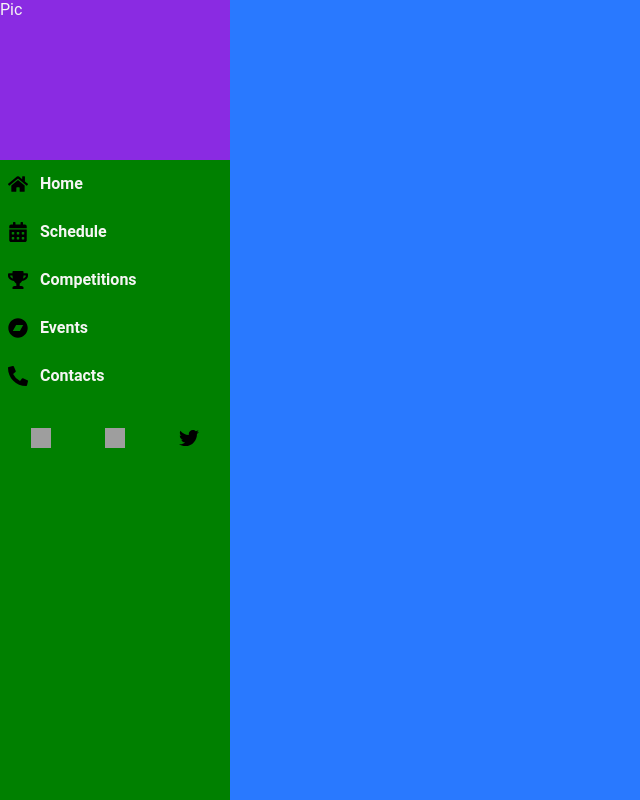
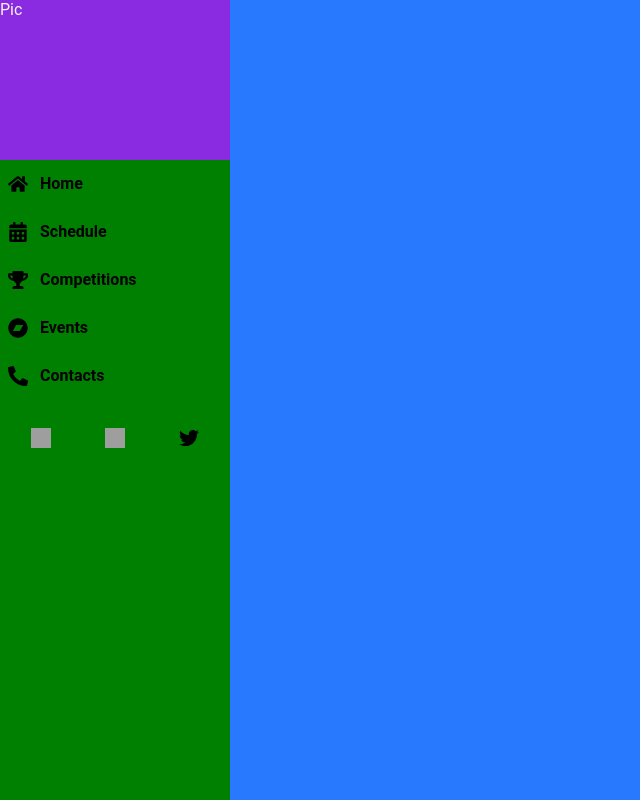
Before and after one commit to NevilleAntony98/Excel-2020, a React (Create React App) app: page / in a window 1280 px wide. Both pictures are taken after a click on the picture 30 px from the left and 30 px from the top of the page. Shown: the whole page, without its empty margins (0-640 px from the left). Built offline with nearby package versions, Linux system fonts and the light colour scheme; grey boxes are pictures that could not be loaded.

Commit message:
add navlink to navigation buttons

```diff
--- a/src/components/Navbar/Bottombar.js
+++ b/src/components/Navbar/Bottombar.js
@@ -1,4 +1,5 @@
 import React from "react";
+import { NavLink } from "react-router-dom";
 
 import "./Bottombar.css";
 
@@ -11,13 +12,13 @@ import excelLogo from "../../assets/svg/excelLogo.svg";
 const Bottombar = () => {
   return (
     <div className="bottombar-container">
-      <div>
+      <NavLink to="/schedule">
         <img alt="Schedule" src={schedule} height="20px" width="20px" />
-      </div>
-      <div>
+      </NavLink>
+      <NavLink to="/competitions">
         <img alt="Competitions" src={competitions} height="20px" width="20px" />
-      </div>
-      <div>
+      </NavLink>
+      <NavLink to="/">
         <img
           alt="Home"
           src={excelLogo}
@@ -25,13 +26,13 @@ const Bottombar = () => {
           width="60px"
           style={{ marginTop: "-24px" }}
         />
-      </div>
-      <div>
+      </NavLink>
+      <NavLink to="/events">
         <img alt="Events" src={events} height="20px" width="20px" />
-      </div>
-      <div>
+      </NavLink>
+      <NavLink to="/contacts">
         <img alt="Contacts" src={contacts} height="20px" width="20px" />
-      </div>
+      </NavLink>
     </div>
   );
 };
--- a/src/components/Navbar/Sidebar.css
+++ b/src/components/Navbar/Sidebar.css
@@ -17,6 +17,8 @@
   padding: 14px 4px;
   font-weight: bold;
   cursor: pointer;
+  text-decoration: none;
+  color: black;
 }
 .sidebar-row:hover {
   background-color: limegreen;
--- a/src/components/Navbar/Sidebar.js
+++ b/src/components/Navbar/Sidebar.js
@@ -1,4 +1,5 @@
 import React, { useEffect, useRef } from "react";
+import { NavLink } from "react-router-dom";
 
 import home from "../../assets/svg/home.svg";
 import schedule from "../../assets/svg/schedule.svg";
@@ -33,26 +34,46 @@ const Sidebar = ({ setIsSidebarOpen }) => {
   return (
     <div className="sidebar-container" ref={wrapperRef}>
       <div className="sidebar-pic">Pic</div>
-      <div className="sidebar-row" onClick={() => setIsSidebarOpen(false)}>
+      <NavLink
+        to="/"
+        className="sidebar-row"
+        onClick={() => setIsSidebarOpen(false)}
+      >
         <img alt="home" src={home} className="sidebarIcon" />
         Home
-      </div>
-      <div className="sidebar-row" onClick={() => setIsSidebarOpen(false)}>
+      </NavLink>
+      <NavLink
+        to="/schedule"
+        className="sidebar-row"
+        onClick={() => setIsSidebarOpen(false)}
+      >
         <img alt="schedule" src={schedule} className="sidebarIcon" />
         Schedule
-      </div>
-      <div className="sidebar-row" onClick={() => setIsSidebarOpen(false)}>
+      </NavLink>
+      <NavLink
+        to="/competitions"
+        className="sidebar-row"
+        onClick={() => setIsSidebarOpen(false)}
+      >
         <img alt="competitions" src={competitions} className="sidebarIcon" />
         Competitions
-      </div>
-      <div className="sidebar-row" onClick={() => setIsSidebarOpen(false)}>
+      </NavLink>
+      <NavLink
+        to="/events"
+        className="sidebar-row"
+        onClick={() => setIsSidebarOpen(false)}
+      >
         <img alt="events" src={events} className="sidebarIcon" />
         Events
-      </div>
-      <div className="sidebar-row" onClick={() => setIsSidebarOpen(false)}>
+      </NavLink>
+      <NavLink
+        to="/contacts"
+        className="sidebar-row"
+        onClick={() => setIsSidebarOpen(false)}
+      >
         <img alt="contacts" src={contacts} className="sidebarIcon" />
         Contacts
-      </div>
+      </NavLink>
       <div className="sidebar-rowSocial">
         <img alt="facebook" src={facebook} className="sidebarSocialIcon" />
         <img alt="instagram" src={instagram} className="sidebarSocialIcon" />
--- a/src/components/Navbar/SmallSidebar.js
+++ b/src/components/Navbar/SmallSidebar.js
@@ -1,4 +1,5 @@
 import React from "react";
+import { NavLink } from "react-router-dom";
 
 import "./SmallSidebar.css";
 
@@ -19,15 +20,25 @@ const SmallSidebar = ({ setIsSidebarOpen }) => {
         className="smallSidebarIcon"
       />
       <div className="smallSidebarInnerContainer">
+        <NavLink to="/">
           <img alt="home" src={home} className="smallSidebarIcon" />
+        </NavLink>
+        <NavLink to="/schedule">
           <img alt="schedule" src={schedule} className="smallSidebarIcon" />
+        </NavLink>
+        <NavLink to="/competitions">
           <img
             alt="competitions"
             src={competitions}
             className="smallSidebarIcon"
           />
+        </NavLink>
+        <NavLink to="/events">
           <img alt="events" src={events} className="smallSidebarIcon" />
+        </NavLink>
+        <NavLink to="/contacts">
           <img alt="contacts" src={contacts} className="smallSidebarIcon" />
+        </NavLink>
       </div>
     </div>
   );
```
Lines whose indentation alone changed are shown as unchanged.
